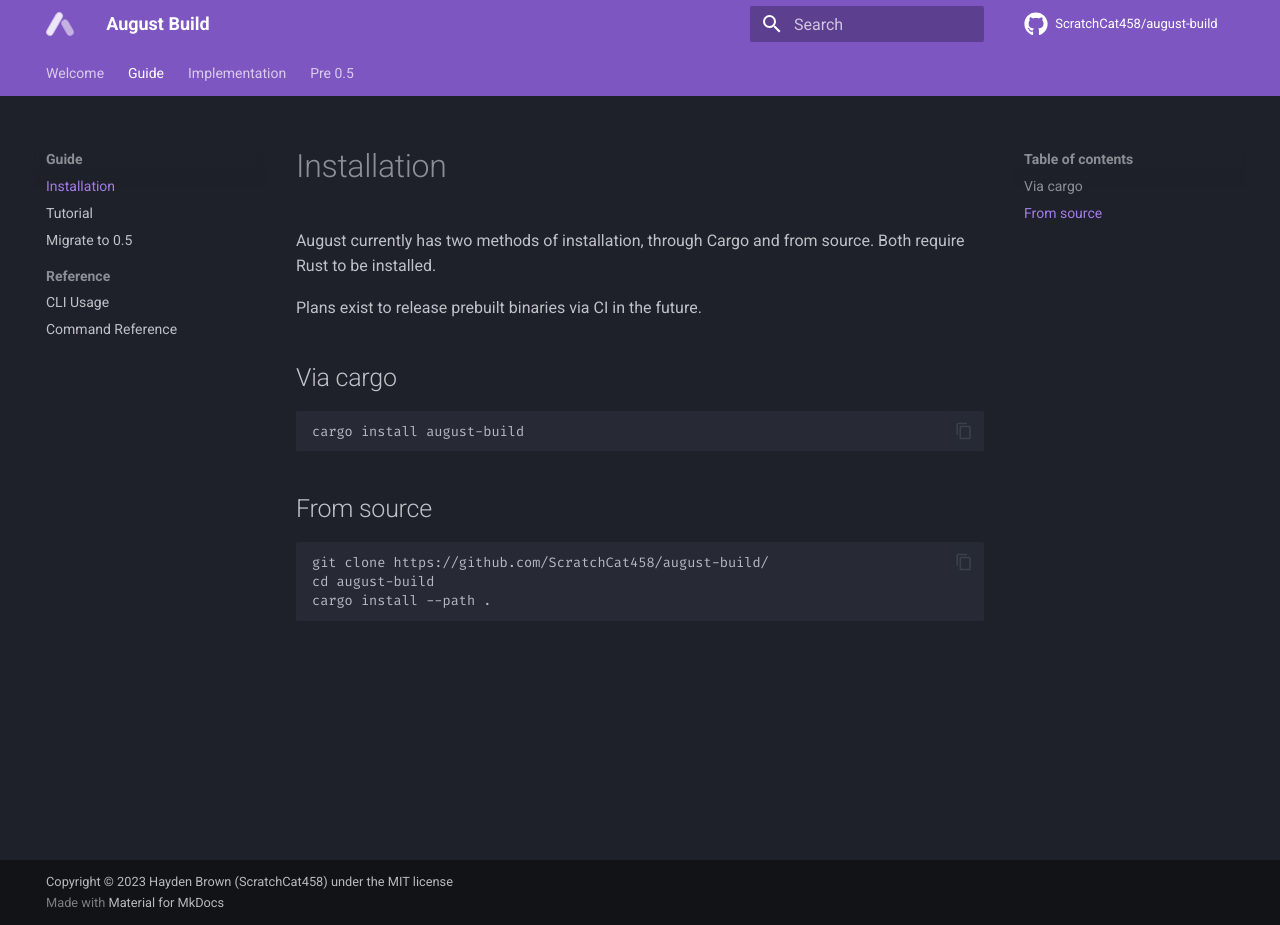
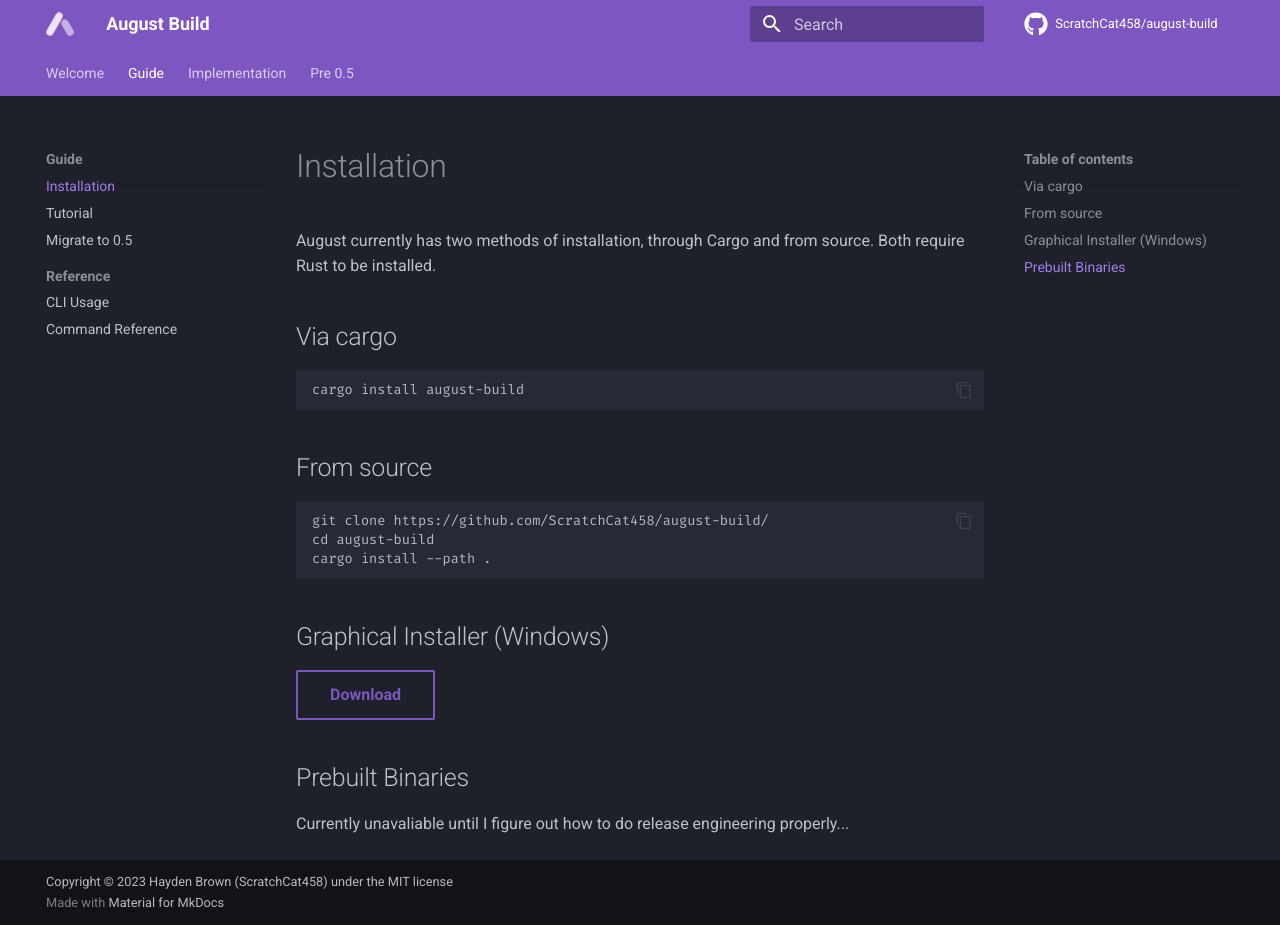
Before and after one commit to ScratchCat458/august-build, an MkDocs documentation site: the page built from docs/guide/index.md, in a window 1280 px wide and 925 px high. Built offline with MkDocs 1.6.1 and Material for MkDocs 9.7.7, drawn with Linux system fonts in a browser that asks for light colours; comment, search, counter and statistics services are not loaded.

Commit message:
docs: Update install docs

````diff
--- a/docs/guide/index.md
+++ b/docs/guide/index.md
@@ -2,8 +2,6 @@
 
 August currently has two methods of installation, through Cargo and from source.
 Both require Rust to be installed.
-
-Plans exist to release prebuilt binaries via CI in the future.
 
 ## Via cargo
 ```
@@ -16,3 +14,11 @@
 cd august-build
 cargo install --path .
 ```
+
+## Graphical Installer (Windows)
+
+[Download](https://github.com/ScratchCat458/august-build/releases/download/v0.5.0/august-build-0.5.0-x86_64.msi){ .md-button }
+
+## Prebuilt Binaries
+
+Currently unavaliable until I figure out how to do release engineering properly...
````
